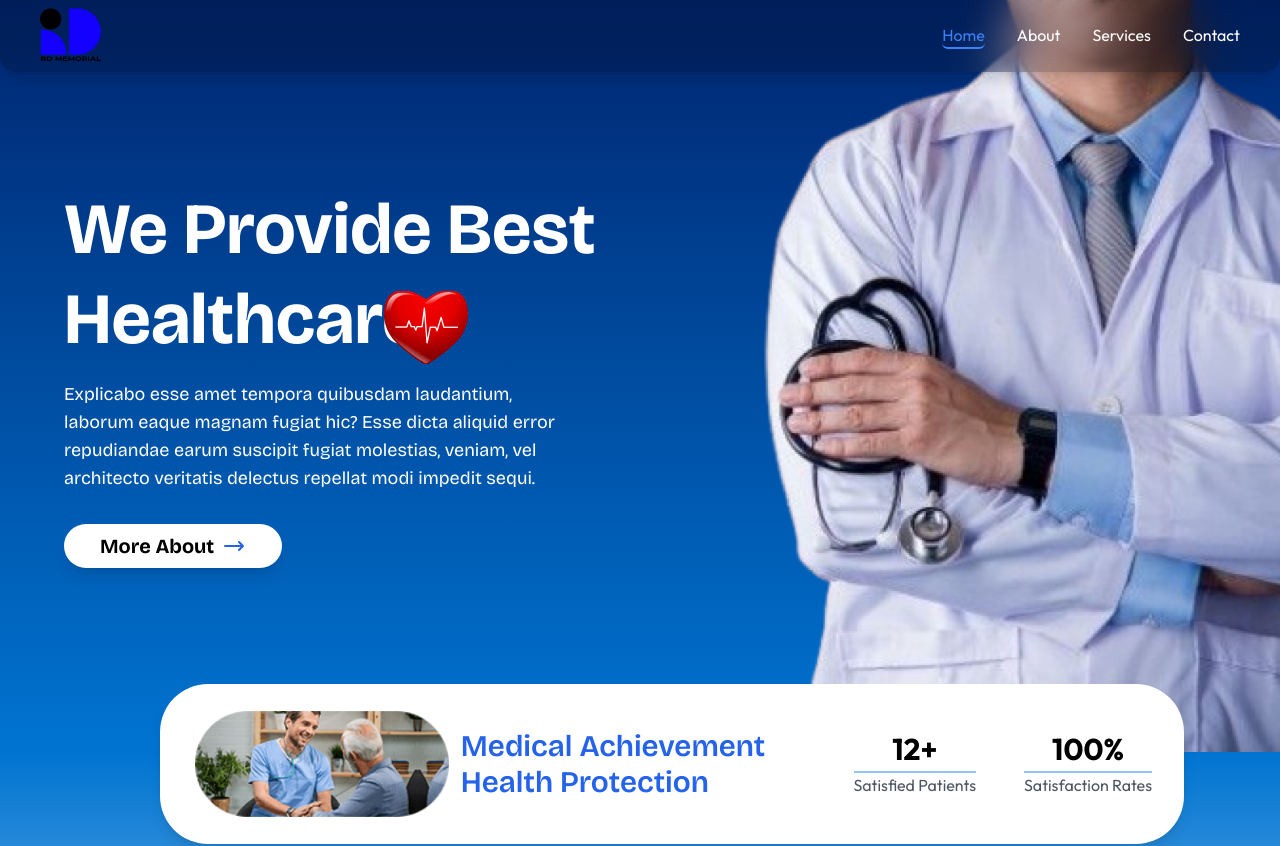
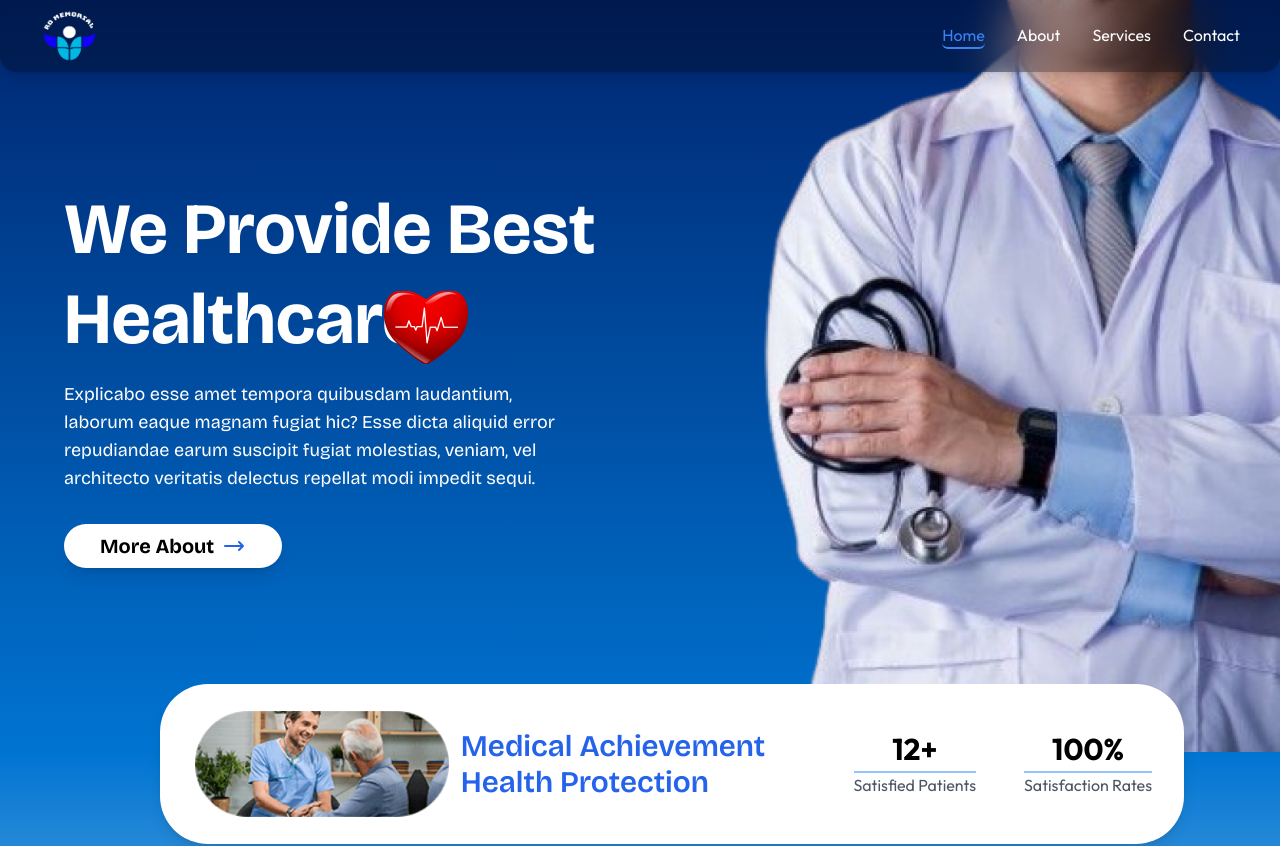
Before and after one commit to alpharsh/hospital, a React (Vite) app: page / in a window 1280 px wide. Shown: the top 846 px of the page. Built offline with nearby package versions, Linux system fonts and the light colour scheme.

Commit message:
white logo update

```diff
--- a/src/components/Footer.jsx
+++ b/src/components/Footer.jsx
@@ -8,7 +8,7 @@ const Footer = () => {
         {/* Left Section: Logo and Description */}
         <div className="flex flex-col items-start">
           <div className="flex items-center mb-4">
-            <img src="/rdmlogo.png" alt="Logo" className="h-16" />
+            <img src="/rdmlogowhite.png" alt="Logo" className="h-16" />
           </div>
           <p className="text-sm">
             Completely promote interdependent systems for the latest updates in the medical field.
--- a/src/components/Header.jsx
+++ b/src/components/Header.jsx
@@ -3,11 +3,11 @@ import { NavLink } from 'react-router-dom';
 
 const Header = () => {
   return (
-    <header className="bg-gradient-to-r fixed top-0 z-40 w-full bg-black/20 backdrop-blur-xl text-white py-2 px-8 shadow-lg rounded-bl-2xl rounded-br-2xl">
+    <header className="bg-gradient-to-r fixed top-0 z-40 w-full bg-black/30 backdrop-blur-xl text-white py-2 px-8 shadow-lg rounded-bl-2xl rounded-br-2xl">
       <div className="container lg:max-w-[1200px] mx-auto flex items-center justify-between">
         {/* Logo Section */}
         <div className="flex items-center">
-          <img src="/logo2.png" alt="Logo" className="h-14" />
+          <img src="/rdmlogowhite.png" alt="Logo" className="h-14" />
         </div>
 
         {/* Navigation Links */}
```
Also changed, not shown: public/logo2white.png (added), public/rdmlogowhite.png (added).
